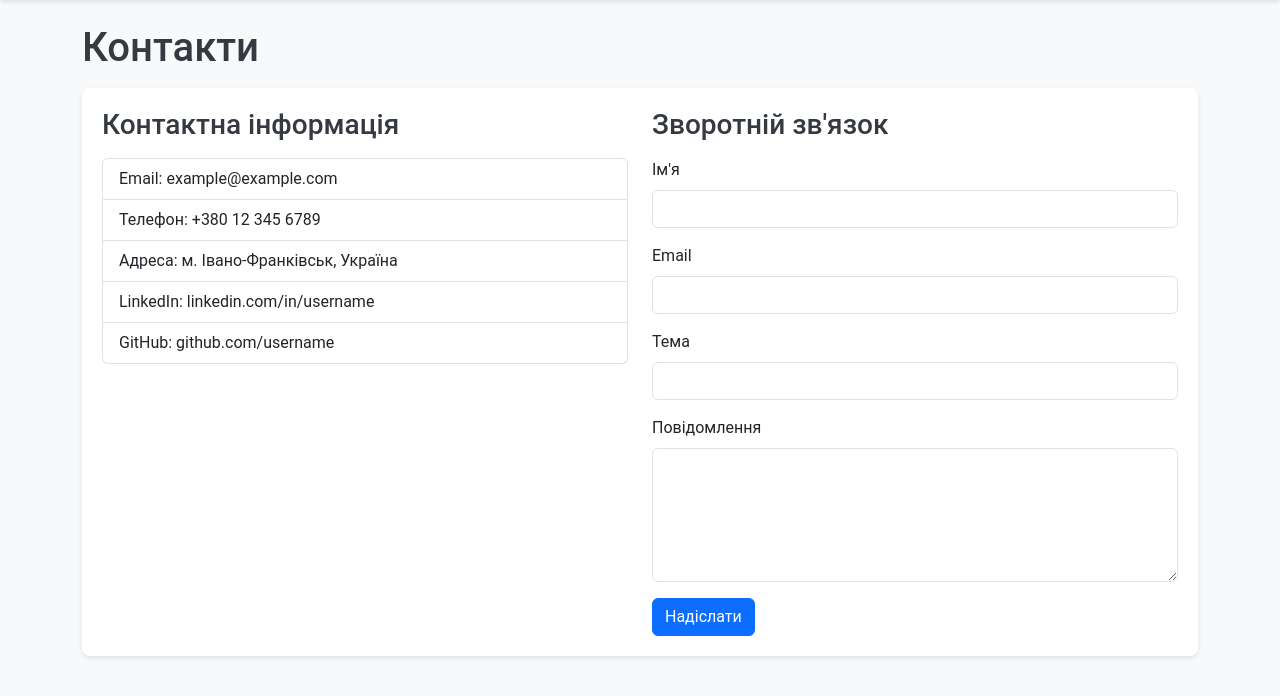
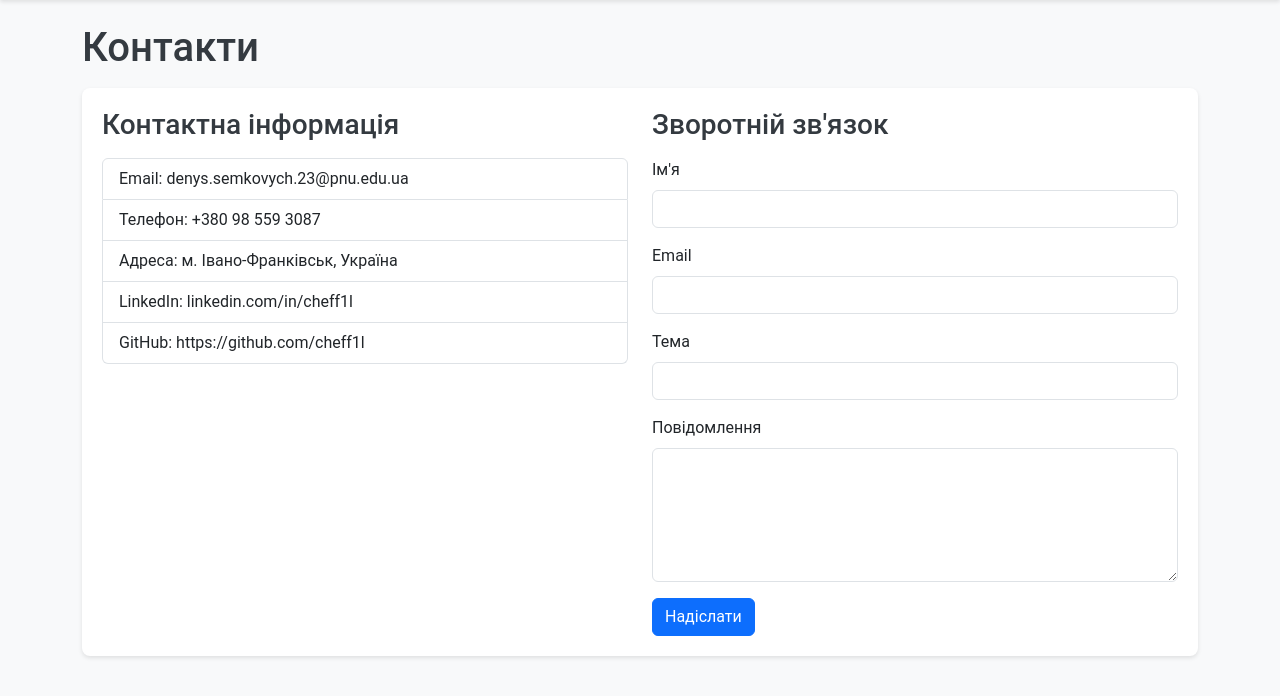
Before and after one commit to cheff1l/flask-app-lab, a Flask app: page /contacts in a window 1280 px wide. Shown: the part 56-752 px from the top of the page. Run offline with Flask 3, Linux system fonts and the light colour scheme.

Commit message:
Проект оновлено

```diff
--- a/lab2/templates/contacts.html
+++ b/lab2/templates/contacts.html
@@ -6,11 +6,11 @@
             <div class="col-md-6">
                 <h3>Контактна інформація</h3>
                 <ul class="list-group">
-                    <li class="list-group-item"><i class="bi bi-envelope"></i> Email: example@example.com</li>
-                    <li class="list-group-item"><i class="bi bi-telephone"></i> Телефон: +380 12 345 6789</li>
+                    <li class="list-group-item"><i class="bi bi-envelope"></i> Email: denys.semkovych.23@pnu.edu.ua</li>
+                    <li class="list-group-item"><i class="bi bi-telephone"></i> Телефон: +380 98 559 3087</li>
                     <li class="list-group-item"><i class="bi bi-geo-alt"></i> Адреса: м. Івано-Франківськ, Україна</li>
-                    <li class="list-group-item"><i class="bi bi-linkedin"></i> LinkedIn: linkedin.com/in/username</li>
-                    <li class="list-group-item"><i class="bi bi-github"></i> GitHub: github.com/username</li>
+                    <li class="list-group-item"><i class="bi bi-linkedin"></i> LinkedIn: linkedin.com/in/cheff1l</li>
+                    <li class="list-group-item"><i class="bi bi-github"></i> GitHub: https://github.com/cheff1l</li>
                 </ul>
             </div>
             <div class="col-md-6">
```
Also changed, not shown: lab2/static/images/photo.jpg (added).
